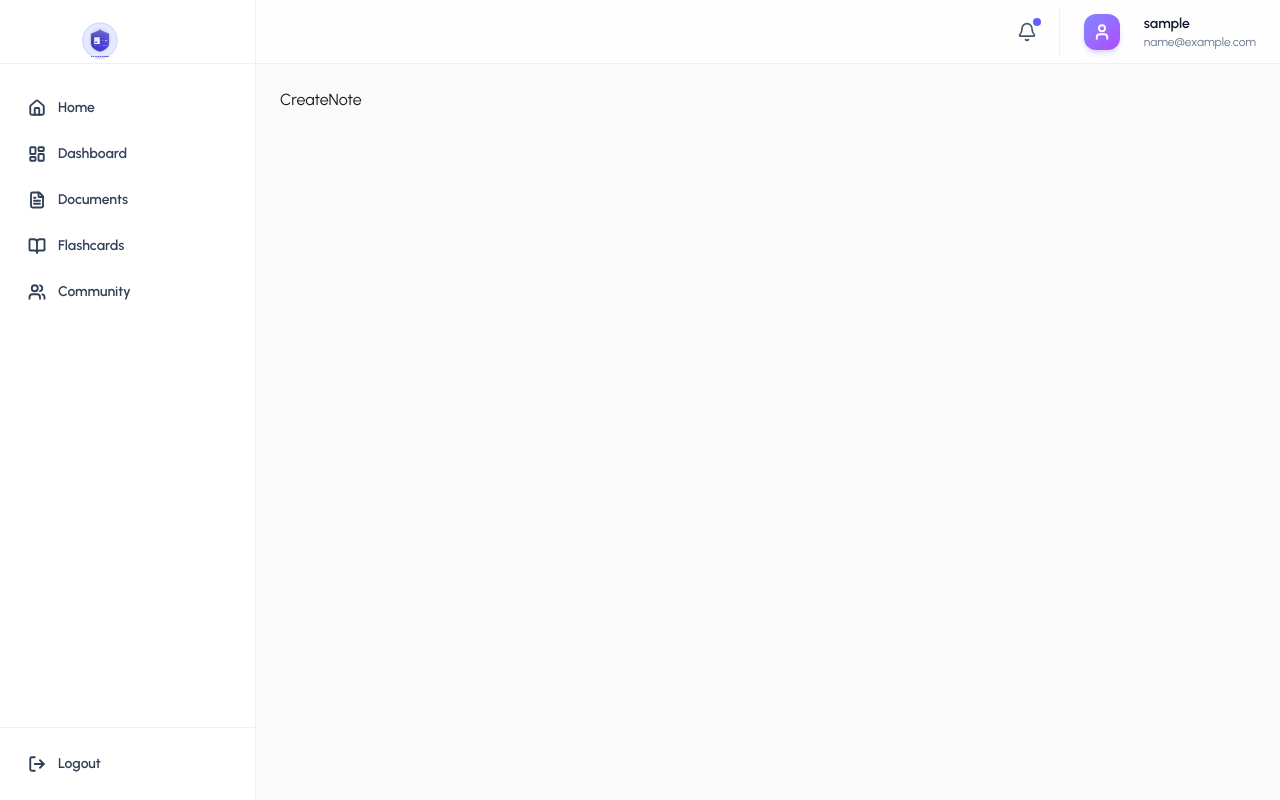
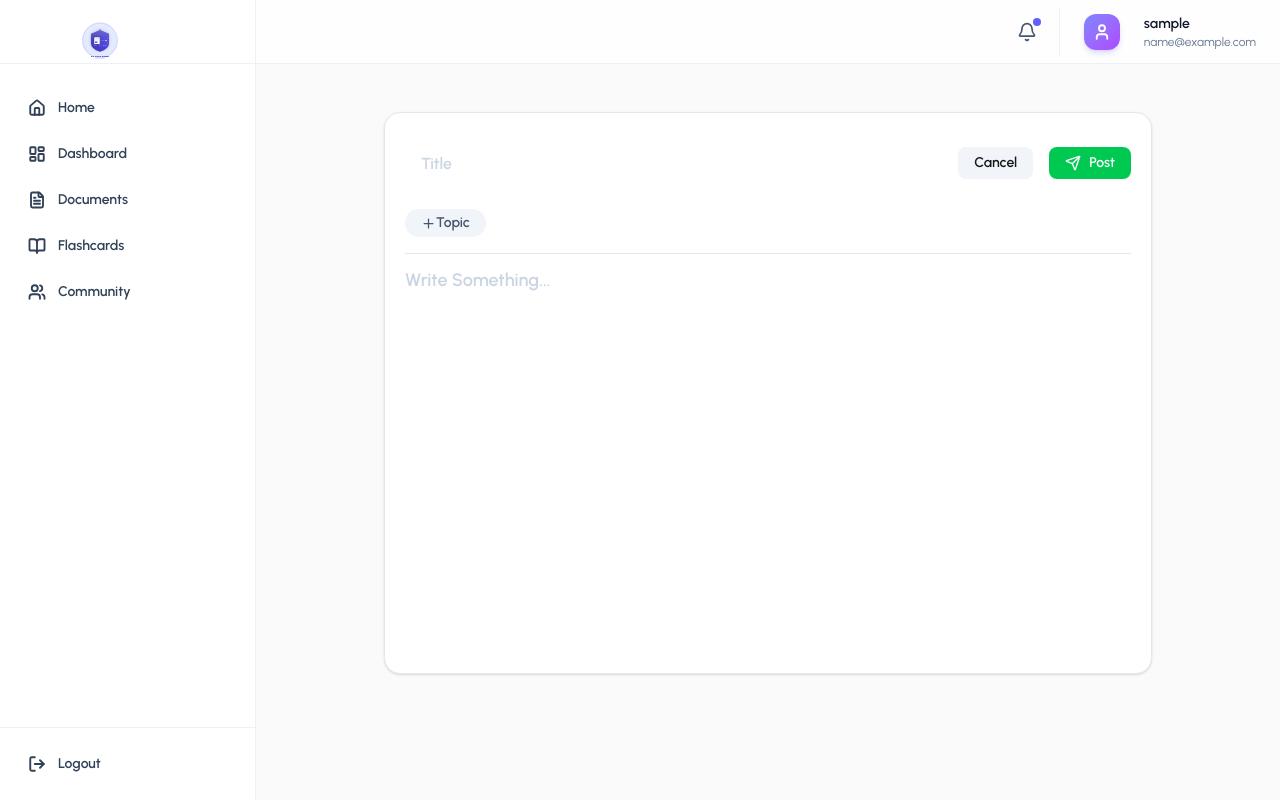
Before and after one commit to Rahulmkd/Ai-learning-App, a React (Vite) app in the folder frontend/: page /create in a window 1280 px wide. Built offline with nearby package versions, Linux system fonts and the light colour scheme; no server answers; sample sign-in values are in the browser's storage.

Commit message:
post create feature is completed

```diff
--- a/frontend/src/pages/Community/Community.jsx
+++ b/frontend/src/pages/Community/Community.jsx
@@ -1,6 +1,7 @@
 import { Flame, SquarePen } from "lucide-react";
 import React, { useState } from "react";
 import { useNavigate } from "react-router-dom";
+import PostContent from "./PostContent";
 
 const Community = () => {
   const navigate = useNavigate();
@@ -14,11 +15,12 @@ const Community = () => {
   ];
 
   return (
-    <div className="min-h-screen ">
-      <div className="w-full flex justify-center mt-4 ">
-        <div className="w-[95%] md:w-[90%] bg-white text-black px-6 py-3 flex items-center justify-between rounded-xl">
-          {/* Tabs */}
-          <div className="flex items-center gap-4">
+    <div className="min-h-screen">
+      {/* Header */}
+      <div className="w-full flex justify-center mt-4 px-2">
+        <div className="w-full md:w-[90%] bg-white text-black px-3 md:px-6 py-3 flex flex-col sm:flex-row items-start sm:items-center justify-between gap-3 rounded-xl">
+          {/* Tabs (Scrollable on mobile) */}
+          <div className="flex items-center gap-2 overflow-x-auto scrollbar-hide w-full">
             {tabLists.map((list) => {
               const isActive = activeTab === list.value;
               const Icon = list.icon;
@@ -27,13 +29,16 @@ const Community = () => {
                 <button
                   key={list.value}
                   onClick={() => setActiveTab(list.value)}
-                  className={`group flex items-center gap-3 px-4 py-1.5 text-sm font-semibold rounded-lg transition-all duration-200 cursor-pointer ${isActive ? "bg-linear-to-r  text-black shadow-lg shadow-indigo-500/25" : "text-slate-700 hover:bg-slate-100 hover:text-slate-900 "}`}
+                  className={`flex-shrink-0 group flex items-center gap-2 px-3 md:px-4 py-1.5 text-xs md:text-sm font-semibold rounded-lg transition-all duration-200 ${
+                    isActive
+                      ? "bg-slate-200 text-black shadow-md"
+                      : "text-slate-700 hover:bg-slate-100"
+                  }`}
                 >
                   {Icon && (
                     <Icon
-                      size={18}
-                      strokeWidth={2.5}
-                      className={`transition-transform duration-200 ${
+                      size={16}
+                      className={`transition-transform ${
                         isActive ? "" : "group-hover:scale-110"
                       }`}
                     />
@@ -44,20 +49,25 @@ const Community = () => {
             })}
           </div>
 
+          {/* Create Button */}
           <button
             onClick={() => navigate("/create")}
-            className="flex items-center gap-2 px-4 py-1.5 bg-green-500 hover:bg-green-600 text-white font-semibold rounded-lg cursor-pointer"
+            className="flex items-center justify-center gap-2 w-full sm:w-auto px-3 md:px-4 py-2 text-sm bg-green-500 hover:bg-green-600 text-white font-semibold rounded-lg"
           >
-            <SquarePen size={15} strokeWidth={2.5} />
+            <SquarePen size={16} />
             Create
           </button>
         </div>
       </div>
 
-      {/* Filtered Content */}
-      <div className="w-[95%] md:w-[90%] mt-6">
-        {activeTab === "forYou" && <p> For You Content</p>}
-        {activeTab === "career" && <p> Career Content</p>}
+      {/* Content */}
+      <div className="w-full md:w-[90%] mx-auto mt-6 px-3">
+        {/* {activeTab === "forYou" && <p>For You Content</p>}
+        {activeTab === "career" && <p>Career Content</p>}
+        {activeTab === "interview" && <p>Interview Content</p>}
+        {activeTab === "feedback" && <p>Feedback Content</p>} */}
+
+        <PostContent />
       </div>
     </div>
   );
--- a/frontend/src/pages/Community/CreateNote.jsx
+++ b/frontend/src/pages/Community/CreateNote.jsx
@@ -1,7 +1,55 @@
+import { Plus, Send } from "lucide-react";
 import React from "react";
+import { Link } from "react-router-dom";
 
 const CreateNote = () => {
-  return <div>CreateNote</div>;
+  return (
+    <div className="w-full max-w-3xl mx-auto mt-6 bg-white rounded-2xl shadow-sm border border-gray-200 p-5">
+      <form className="space-y-4">
+        {/* Title Input */}
+        <div className="flex items-center gap-3">
+          <input
+            type="text"
+            name="title"
+            placeholder="Title"
+            className="flex-1 h-15 px-4 rounded-xl focus:outline-none placeholder:font-semibold placeholder:text-slate-300"
+            required
+          />
+          <div className="flex items-center justify-center gap-4">
+            <Link to="/community">
+              <button className="flex items-center gap-2 px-4 py-1.5 text-sm font-semibold rounded-lg transition bg-slate-100 hover:bg-slate-200">
+                Cancel
+              </button>
+            </Link>
+
+            <button className="flex items-center gap-2 px-4 py-1.5 text-sm font-semibold rounded-lg transition bg-green-500 hover:bg-green-600 text-white">
+              <Send size={16} />
+              Post
+            </button>
+          </div>
+        </div>
+
+        {/* Add Topic Button */}
+
+        <button
+          type="button"
+          className="flex items-center px-4 py-1 text-sm font-semibold text-slate-600 rounded-2xl transition bg-slate-100 hover:bg-slate-200"
+        >
+          <Plus size={15} />
+          Topic
+        </button>
+
+        <div className="pt-3 border-t border-slate-200 h-100">
+          <textarea
+            name="content"
+            placeholder="Write Something..."
+            className="w-full h-full resize-none text-lg focus:outline-none placeholder:text-lg placeholder:text-slate-300 placeholder:font-semibold"
+            required
+          />
+        </div>
+      </form>
+    </div>
+  );
 };
 
 export default CreateNote;
--- /dev/null
+++ b/frontend/src/pages/Community/PostContent.jsx
@@ -0,0 +1,7 @@
+import React from "react";
+
+const PostContent = () => {
+  return <div>PostContent</div>;
+};
+
+export default PostContent;
```
